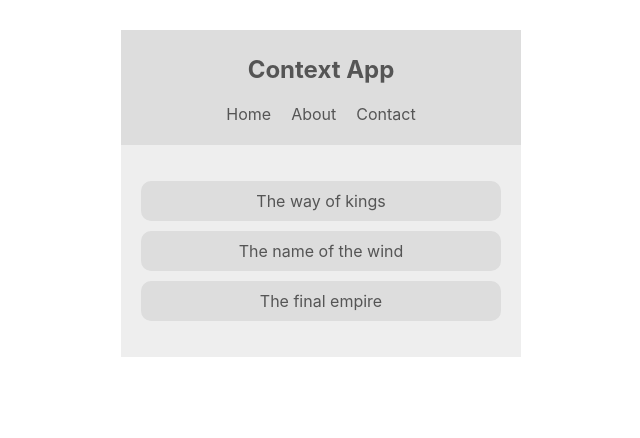
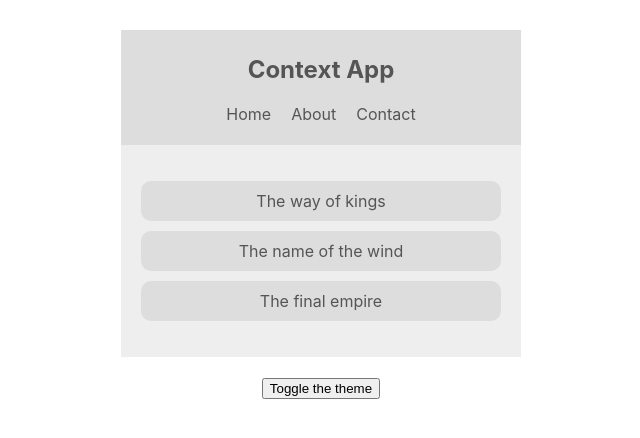
Before and after one commit to modest-coder/react-context, a React (Create React App) app: page / in a window 1280 px wide. Shown: the top 438 px of the page, without its empty margins (319-959 px from the left). Built offline with nearby package versions, Linux system fonts and the light colour scheme.

Commit message:
Updating the shared context through a component event

```diff
--- a/src/App.js
+++ b/src/App.js
@@ -1,4 +1,5 @@
 import ThemeContextProvider from './contexts/ThemeContext';
+import ThemeToggle from './components/ThemeToggle';
 import BookList from './components/BookList';
 import Navbar from './components/Navbar';
 import React from 'react';
@@ -9,6 +10,7 @@ function App() {
       <ThemeContextProvider>
         <Navbar />
         <BookList />
+        <ThemeToggle />
       </ThemeContextProvider>
     </div>
   );
--- /dev/null
+++ b/src/components/ThemeToggle.js
@@ -0,0 +1,16 @@
+import { ThemeContext } from '../contexts/ThemeContext';
+import React, { Component } from 'react';
+
+class ThemeToggle extends Component {
+  render() {
+    return (
+      <ThemeContext.Consumer>{(context) => {
+        return (
+          <button onClick={context.toggleTheme}> Toggle the theme </button>
+        );
+      }}</ThemeContext.Consumer>
+    );
+  }
+}
+
+export default ThemeToggle;
--- a/src/contexts/ThemeContext.js
+++ b/src/contexts/ThemeContext.js
@@ -8,9 +8,14 @@ class ThemeContextProvider extends Component {
     light: { syntax: '#555', ui: '#ddd', bg: '#eee' },
     dark: { syntax: '#ddd', ui: '#333', bg: '#555' }
   }
+
+  toggleTheme = () => {
+    this.setState({ isLightTheme: !this.state.isLightTheme });
+  }
+
   render() {
     return (
-      <ThemeContext.Provider value={{...this.state}}>
+      <ThemeContext.Provider value={{...this.state, toggleTheme: this.toggleTheme}}>
         {this.props.children}
       </ThemeContext.Provider>
     );
```
